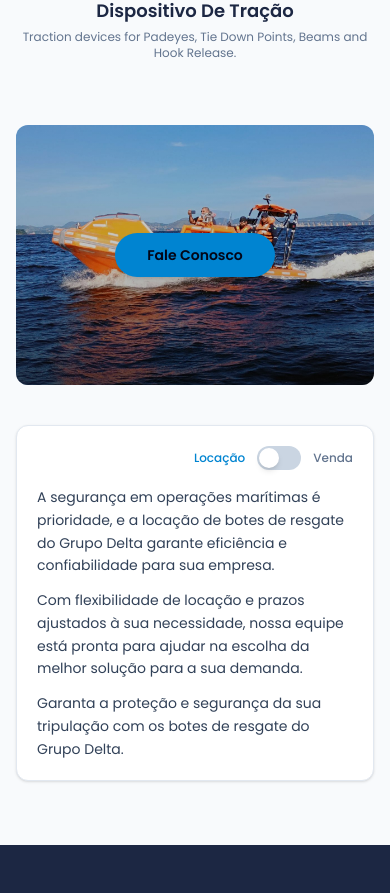
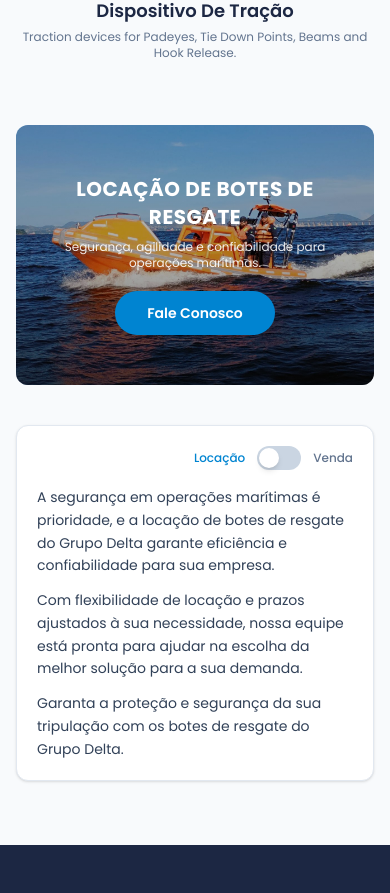
Before and after one commit to devdfsolutions/site-grupo-delta, a Next.js app: page /locacao in a window 390 px wide. Shown: the part 1998-2891 px from the top of the page. Built offline with nearby package versions, Linux system fonts and the light colour scheme.

Commit message:
Update page.tsx

```diff
--- a/app/locacao/page.tsx
+++ b/app/locacao/page.tsx
@@ -161,17 +161,27 @@ export default function LocacaoPage() {
     className="object-cover"
   />
 
-            {/* Overlay: sempre visível no mobile, só no hover no desktop */}
-            <div className="absolute inset-0 bg-gradient-to-b from-black/20 via-black/20 to-black/50 opacity-100 md:opacity-0 md:group-hover:opacity-100 transition-opacity duration-300" />
+  {/* Overlay */}
+  <div className="absolute inset-0 bg-gradient-to-b from-black/30 via-black/30 to-black/60 opacity-100 md:opacity-0 md:group-hover:opacity-100 transition-opacity duration-300" />
 
-            {/* Conteúdo (botão) */}
+  {/* Conteúdo */}
   <div className="absolute inset-0 flex items-center justify-center">
     <div
       className="
+        text-center text-white px-4
         opacity-100 md:opacity-0 md:group-hover:opacity-100
         transition-opacity duration-300
       "
     >
+      <h3 className="text-xl md:text-2xl font-bold tracking-wide">
+        LOCAÇÃO DE BOTES DE RESGATE
+      </h3>
+
+      <p className="mt-2 text-xs md:text-sm text-white/90 max-w-xs mx-auto">
+        Segurança, agilidade e confiabilidade para operações marítimas.
+      </p>
+
+      <div className="mt-5">
         <Link
           href={WHATSAPP_URL}
           target="_blank"
@@ -182,6 +192,8 @@ export default function LocacaoPage() {
       </div>
     </div>
   </div>
+</div>
+
 
           {/* Texto com toggle */}
           <div className="bg-white rounded-xl border border-slate-200 shadow-sm p-5 md:p-6">
```
Lines whose indentation alone changed are shown as unchanged.
